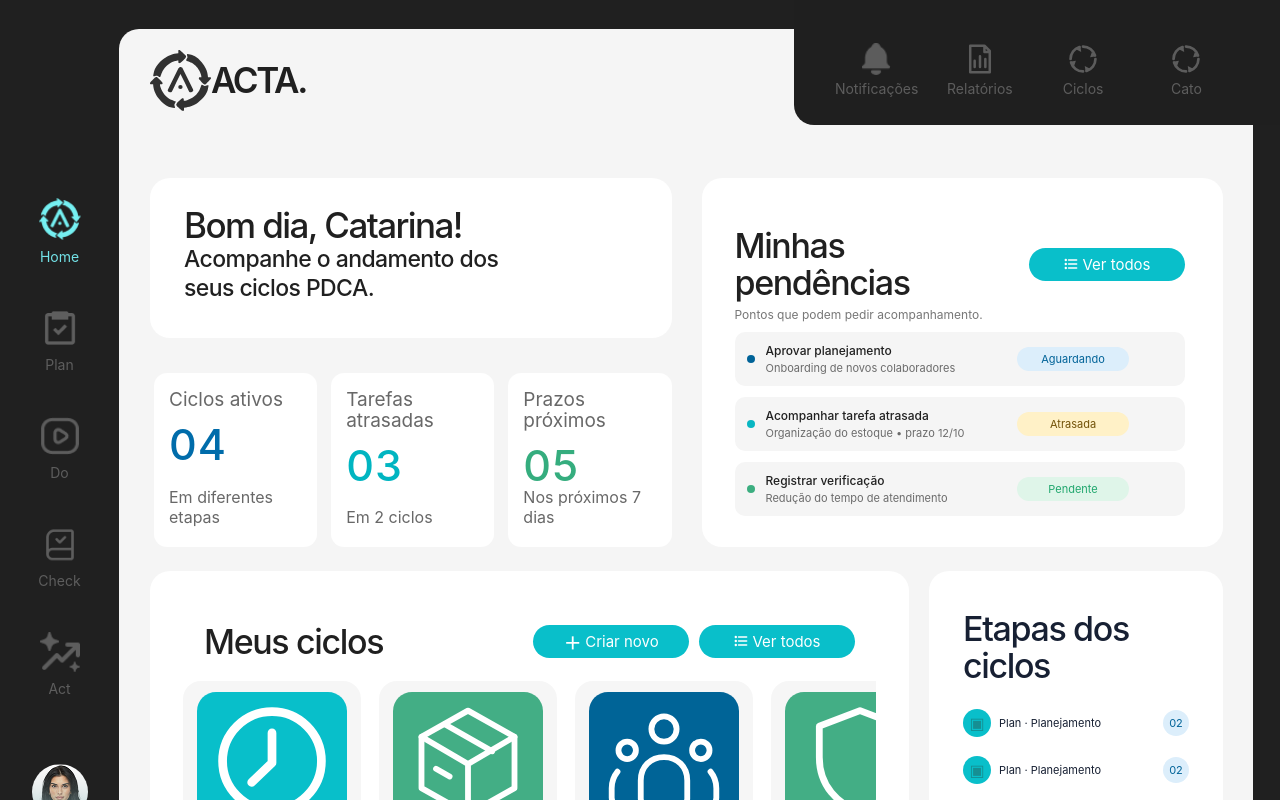
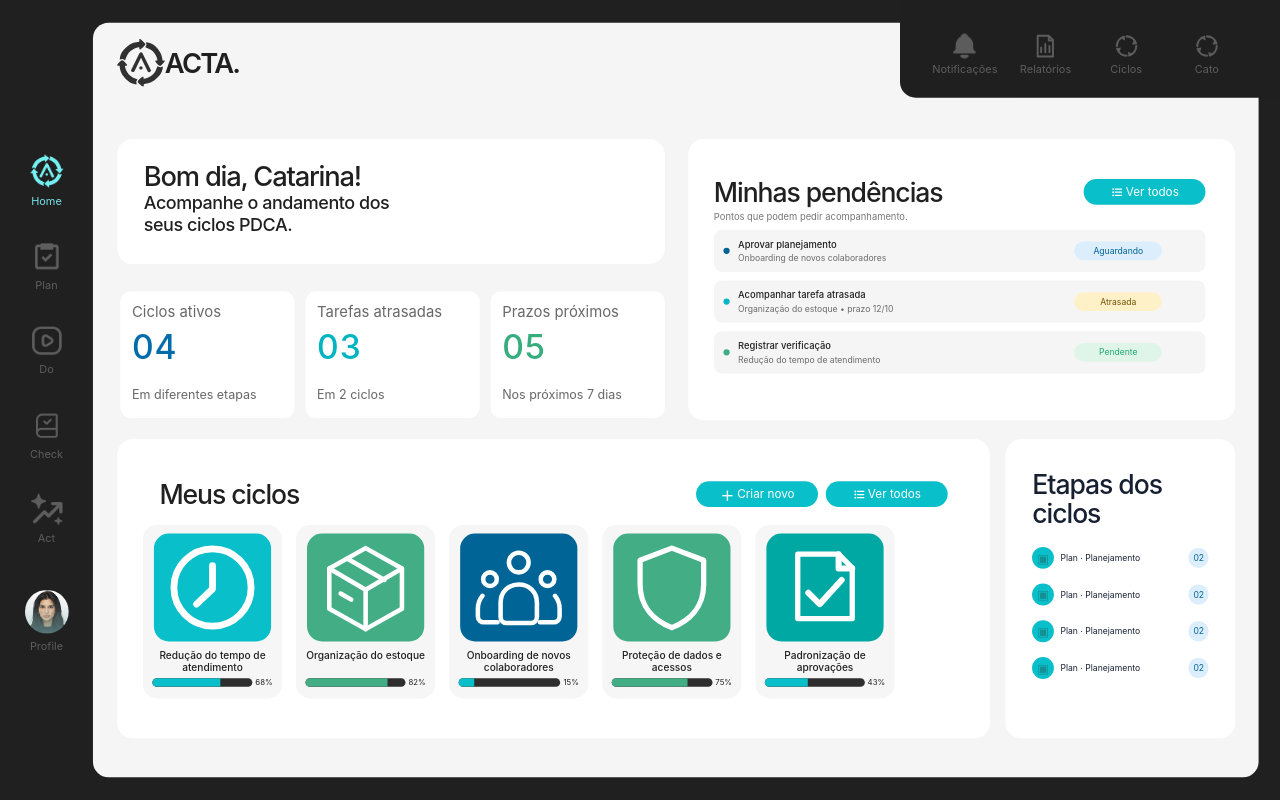
Before and after one commit to AppActa/acta-ts-web, a React (Vite) app: page /do in a window 1280 px wide. Shown: the top 800 px of the page. Built offline with nearby package versions, Linux system fonts and the light colour scheme.

Commit message:
Adicionando layout-proporcional.css, para que o web se mantenha proporcional entre 75% - 150% de zoom

```diff
--- a/src/app/App.tsx
+++ b/src/app/App.tsx
@@ -1,6 +1,11 @@
 import { RouterProvider } from "react-router-dom";
 import { router } from "./router";
+import { LayoutProporcional } from "../features/layout/components/LayoutProporcional";
 
 export function App() {
-  return <RouterProvider router={router} />;
+  return (
+    <LayoutProporcional>
+      <RouterProvider router={router} />
+    </LayoutProporcional>
+  );
 }
--- /dev/null
+++ b/src/features/layout/components/LayoutProporcional.tsx
@@ -0,0 +1,40 @@
+import { useLayoutEffect, useState, type CSSProperties, type ReactNode } from "react";
+import "../styles/layout-proporcional.css";
+
+const REFERENCIA = { largura: 1440, altura: 1024 };
+
+function medirViewport() {
+  const escala = Math.min(
+    1,
+    window.innerWidth / REFERENCIA.largura,
+    window.innerHeight / REFERENCIA.altura,
+  );
+
+  return {
+    escala,
+    largura: window.innerWidth / escala,
+    altura: window.innerHeight / escala,
+  };
+}
+
+export function LayoutProporcional({ children }: { children: ReactNode }) {
+  const [viewport, setViewport] = useState(medirViewport);
+
+  useLayoutEffect(() => {
+    const atualizar = () => setViewport(medirViewport());
+    window.addEventListener("resize", atualizar);
+    return () => window.removeEventListener("resize", atualizar);
+  }, []);
+
+  const estilo = {
+    "--escala-layout": viewport.escala,
+    "--largura-layout": `${viewport.largura}px`,
+    "--altura-layout": `${viewport.altura}px`,
+  } as CSSProperties;
+
+  return (
+    <div className="layout-proporcional" style={estilo}>
+      <div className="layout-proporcional_cena">{children}</div>
+    </div>
+  );
+}
--- /dev/null
+++ b/src/features/layout/styles/layout-proporcional.css
@@ -0,0 +1,32 @@
+@media (min-width: 1101px) {
+  .layout-proporcional:has(.sidebar) {
+    height: 100dvh;
+    overflow: clip;
+    background: #202020;
+  }
+
+  .layout-proporcional:has(.sidebar) > .layout-proporcional_cena {
+    width: var(--largura-layout);
+    height: var(--altura-layout);
+    transform: scale(var(--escala-layout));
+    transform-origin: top left;
+  }
+
+  .layout-proporcional_cena > :has(> .sidebar) {
+    height: var(--altura-layout);
+    min-height: 0;
+    overflow: clip;
+  }
+
+  .layout-proporcional_cena > :has(> .sidebar) > .sidebar {
+    height: var(--altura-layout);
+    min-height: 0;
+  }
+
+  .layout-proporcional_cena > :has(> .sidebar) > .sidebar + * {
+    height: calc(var(--altura-layout) - 58px);
+    min-height: 0;
+    overflow-x: hidden;
+    overflow-y: auto;
+  }
+}
```
